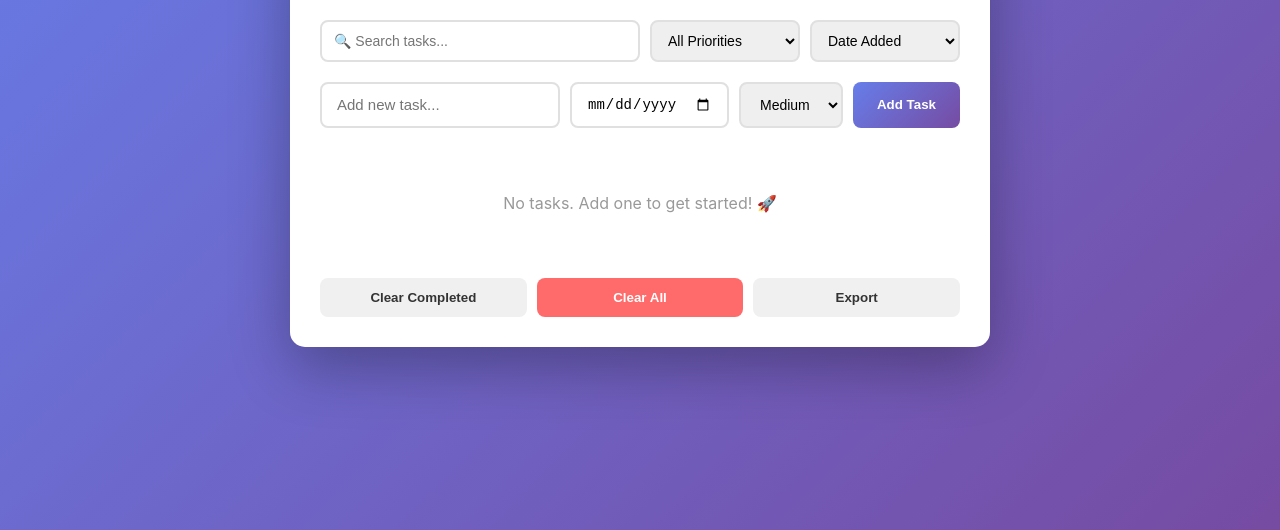
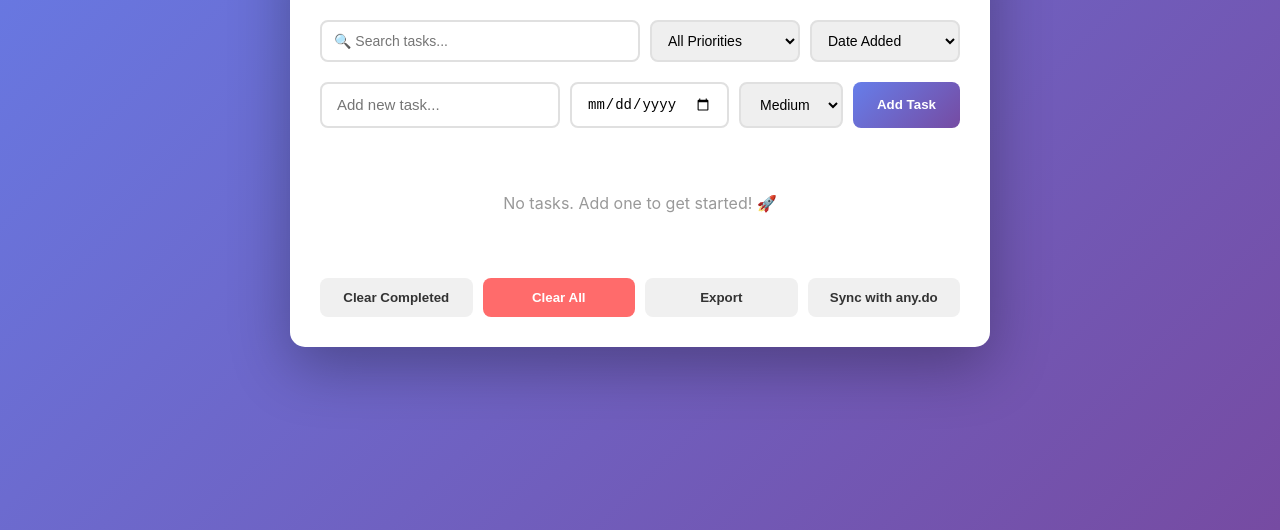
Before and after one commit to Eldar-08/todolist, a plain HTML site: page index.html in a window 1280 px wide. Shown: the part 270-800 px from the top of the page. Drawn offline with Linux system fonts and the light colour scheme.

Commit message:
Add files via upload

```diff
--- a/index.html
+++ b/index.html
@@ -61,6 +61,7 @@
                 <button onclick="clearCompleted()" class="btn-secondary">Clear Completed</button>
                 <button onclick="clearAll()" class="btn-danger">Clear All</button>
                 <button onclick="exportTodos()" class="btn-secondary">Export</button>
+                <button onclick="syncWithAnyDo()" class="btn-secondary">Sync with any.do</button>
             </div>
         </div>
     </div>
--- a/script.js
+++ b/script.js
@@ -1,5 +1,12 @@
 let todos = [];
 let isDarkMode = localStorage.getItem('darkMode') === 'true';
+
+// any.do API Configuration
+const ANYDO_CONFIG = {
+    baseUrl: 'https://todoist.com/api/v8',
+    // Note: For actual integration, users would need to provide their API token
+    apiToken: localStorage.getItem('anyDoToken') || null
+};
 
 // Toggle Theme
 function toggleTheme() {
@@ -178,6 +185,42 @@ function exportTodos() {
     link.click();
 }
 
+// Sync todos with any.do API
+function syncWithAnyDo() {
+    if (!ANYDO_CONFIG.apiToken) {
+        const token = prompt('Enter your any.do API token:\n(Get it from https://any.do)');
+        if (!token) {
+            alert('API token required for sync.');
+            return;
+        }
+        ANYDO_CONFIG.apiToken = token;
+        localStorage.setItem('anyDoToken', token);
+    }
+
+    try {
+        // Convert todos to any.do format
+        const anyDoTasks = todos.map(task => ({
+            title: task.text,
+            description: `Priority: ${task.priority}`,
+            dueDate: task.dueDate || undefined,
+            status: task.completed ? 1 : 0
+        }));
+
+        console.log('Preparing to sync with any.do:', anyDoTasks);
+        console.log('API Token:', ANYDO_CONFIG.apiToken ? '***' : 'Not set');
+
+        // Store sync metadata
+        localStorage.setItem('lastAnyDoSync', new Date().toISOString());
+        localStorage.setItem('anyDoTaskCount', anyDoTasks.length.toString());
+
+        alert(`Ready to sync ${anyDoTasks.length} tasks with any.do!\n\nNote: Full API integration requires authentication setup.`);
+
+    } catch (error) {
+        console.error('Error preparing sync:', error);
+        alert('Error preparing sync. Check console for details.');
+    }
+}
+
 // Format date
 function formatDate(dateStr) {
     const date = new Date(dateStr);
```
